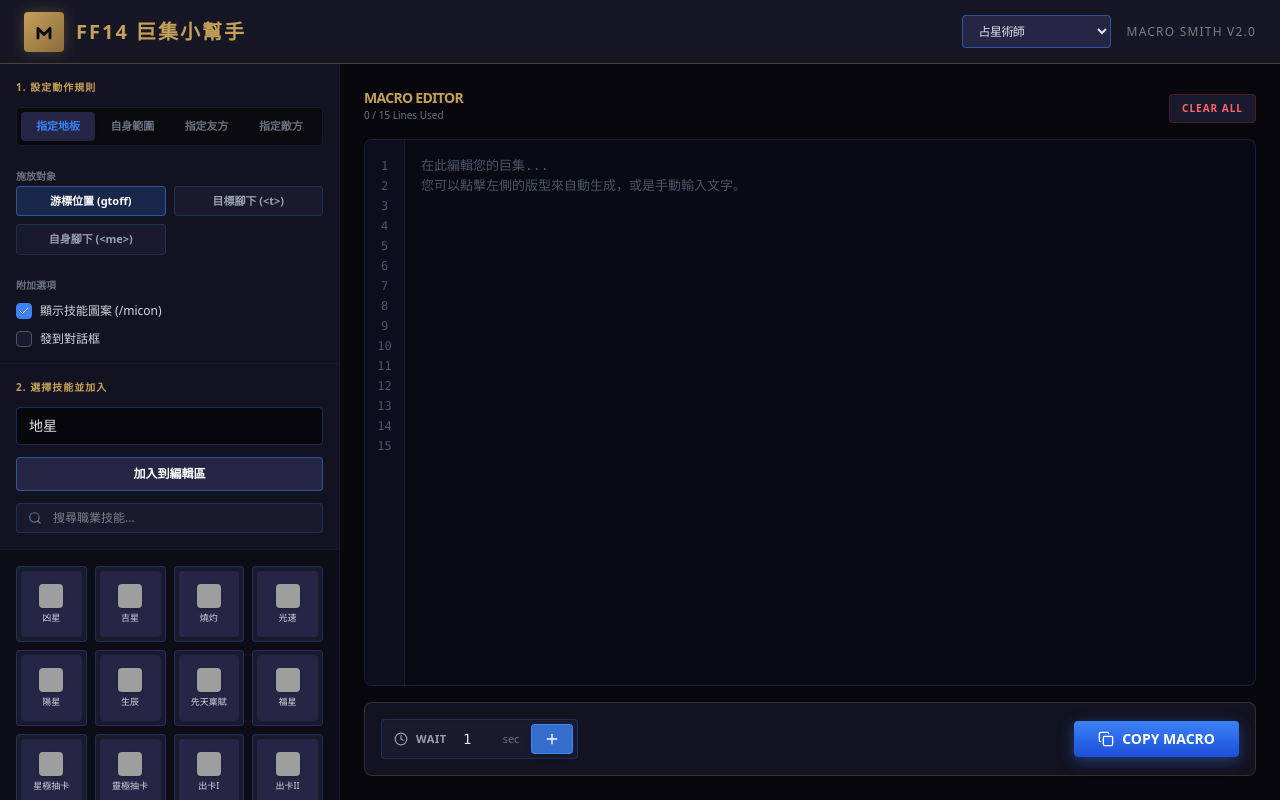
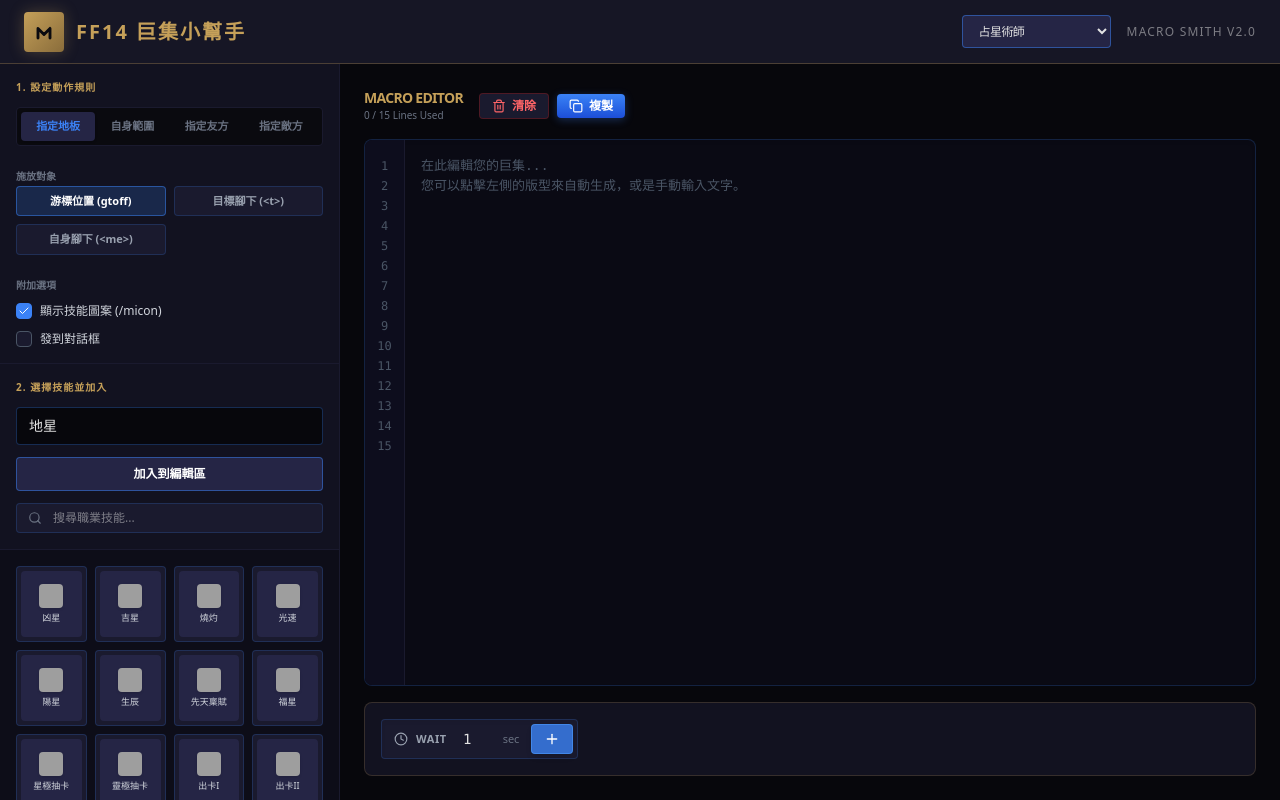
Before and after one commit to infanta0127-star/MacroMate, a React (Vite) app: page / in a window 1280 px wide. Built offline with nearby package versions, Linux system fonts and the light colour scheme; grey boxes are pictures that could not be loaded.

Commit message:
layout: move clear and copy buttons to editor top-left and rename them to [清除] and [複製]

```diff
--- a/src/App.tsx
+++ b/src/App.tsx
@@ -420,20 +420,34 @@
         {/* Right Panel: Editor */}
         <section className="flex-1 bg-[#07070c] p-4 lg:p-6 flex flex-col relative z-10 overflow-hidden">
 
-          <div className="flex justify-between items-end mb-4">
+          <div className="flex justify-between items-center mb-4">
+            <div className="flex items-center gap-4">
               <div>
                 <h2 className="text-[#c5a059] text-sm font-bold uppercase tracking-tighter">Macro Editor</h2>
                 <p className={`text-[10px] ${macroText.split('\n').length > 15 ? 'text-red-400 font-bold' : 'text-gray-500'}`}>
                   {macroText ? macroText.split('\n').length : 0} / 15 Lines Used
                 </p>
               </div>
-            <div className="flex space-x-2">
+              <div className="flex items-center gap-2">
                 <button
                   onClick={handleClear}
-                className="px-3 py-1.5 bg-[#1a1a2e] text-[10px] border border-red-900/50 text-red-400 hover:bg-red-900/20 rounded uppercase tracking-widest transition-colors font-bold"
+                  className="px-3 py-1 bg-[#1a1a2e] text-xs border border-red-900/50 text-red-400 hover:bg-red-900/20 rounded transition-colors font-bold flex items-center gap-1.5"
                 >
-                Clear All
+                  <Trash2 className="w-3.5 h-3.5" />
+                  清除
                 </button>
+                <button
+                  onClick={handleCopy}
+                  className={`px-3 py-1 rounded text-white font-bold text-xs transition-all flex items-center gap-1.5 ${
+                    copied
+                      ? 'bg-green-600 shadow-[0_2px_8px_rgba(22,163,74,0.3)]'
+                      : 'bg-gradient-to-b from-[#3b82f6] to-[#1d4ed8] shadow-[0_2px_8px_rgba(59,130,246,0.3)] active:translate-y-0.5'
+                  }`}
+                >
+                  {copied ? <Check className="w-3.5 h-3.5" /> : <Copy className="w-3.5 h-3.5" />}
+                  複製
+                </button>
+              </div>
             </div>
           </div>
 
@@ -480,20 +494,6 @@
                 <Plus className="w-4 h-4" />
               </button>
             </div>
-
-            <div className="flex-1"></div>
-
-             <button
-              onClick={handleCopy}
-              className={`px-6 py-2 rounded text-white font-bold text-xs lg:text-sm transition-all flex items-center justify-center gap-2 min-w-[120px] lg:min-w-[160px] ${
-                copied
-                  ? 'bg-green-600 shadow-[0_4px_15px_rgba(22,163,74,0.4)]'
-                  : 'bg-gradient-to-b from-[#3b82f6] to-[#1d4ed8] shadow-[0_4px_15px_rgba(59,130,246,0.4)] active:translate-y-0.5'
-              }`}
-            >
-              {copied ? <Check className="w-4 h-4" /> : <Copy className="w-4 h-4" />}
-              {copied ? 'COPIED!' : 'COPY MACRO'}
-            </button>
           </div>
 
           {/* Tooltip Overlay */}
```
Lines whose indentation alone changed are shown as unchanged.
